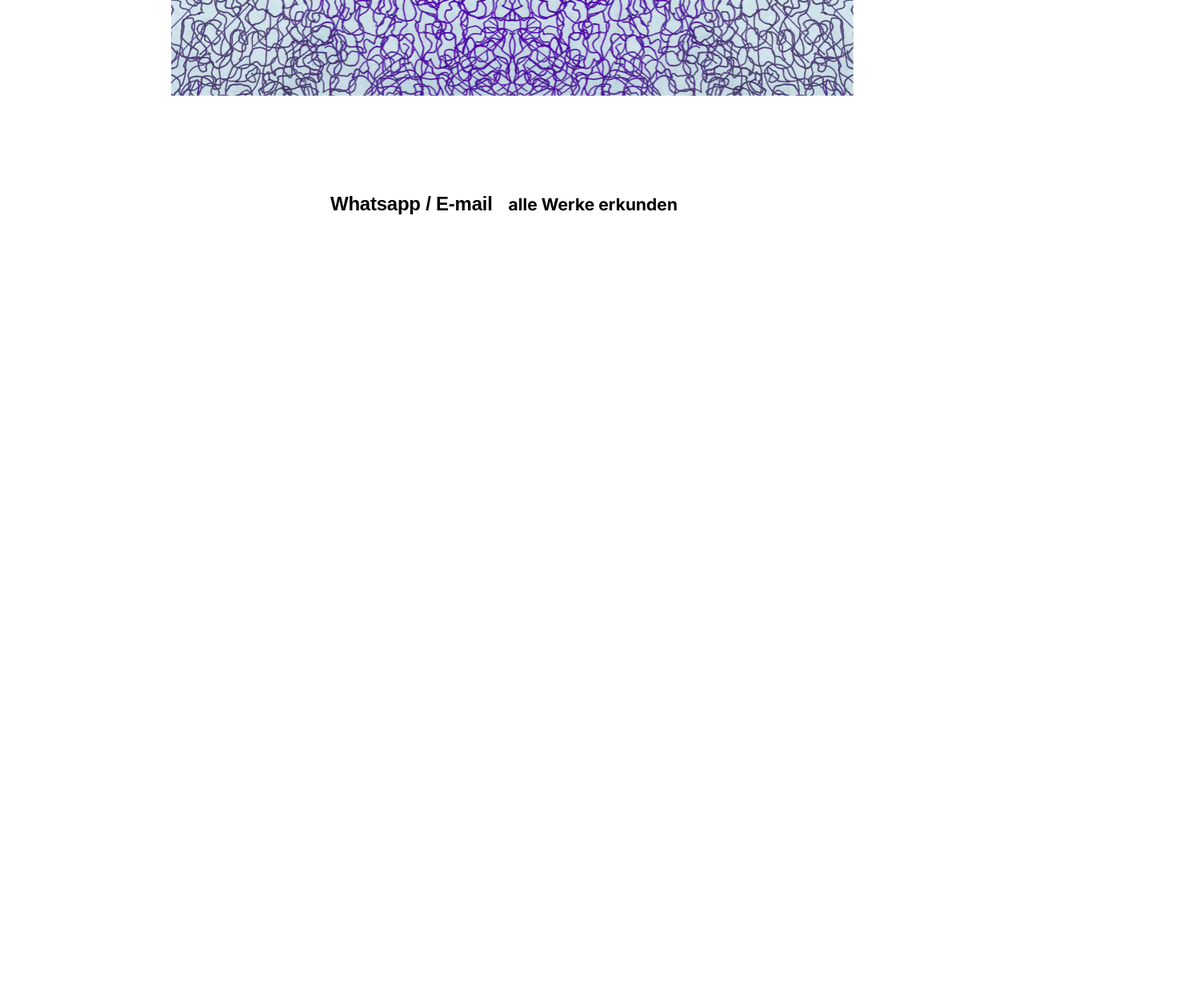
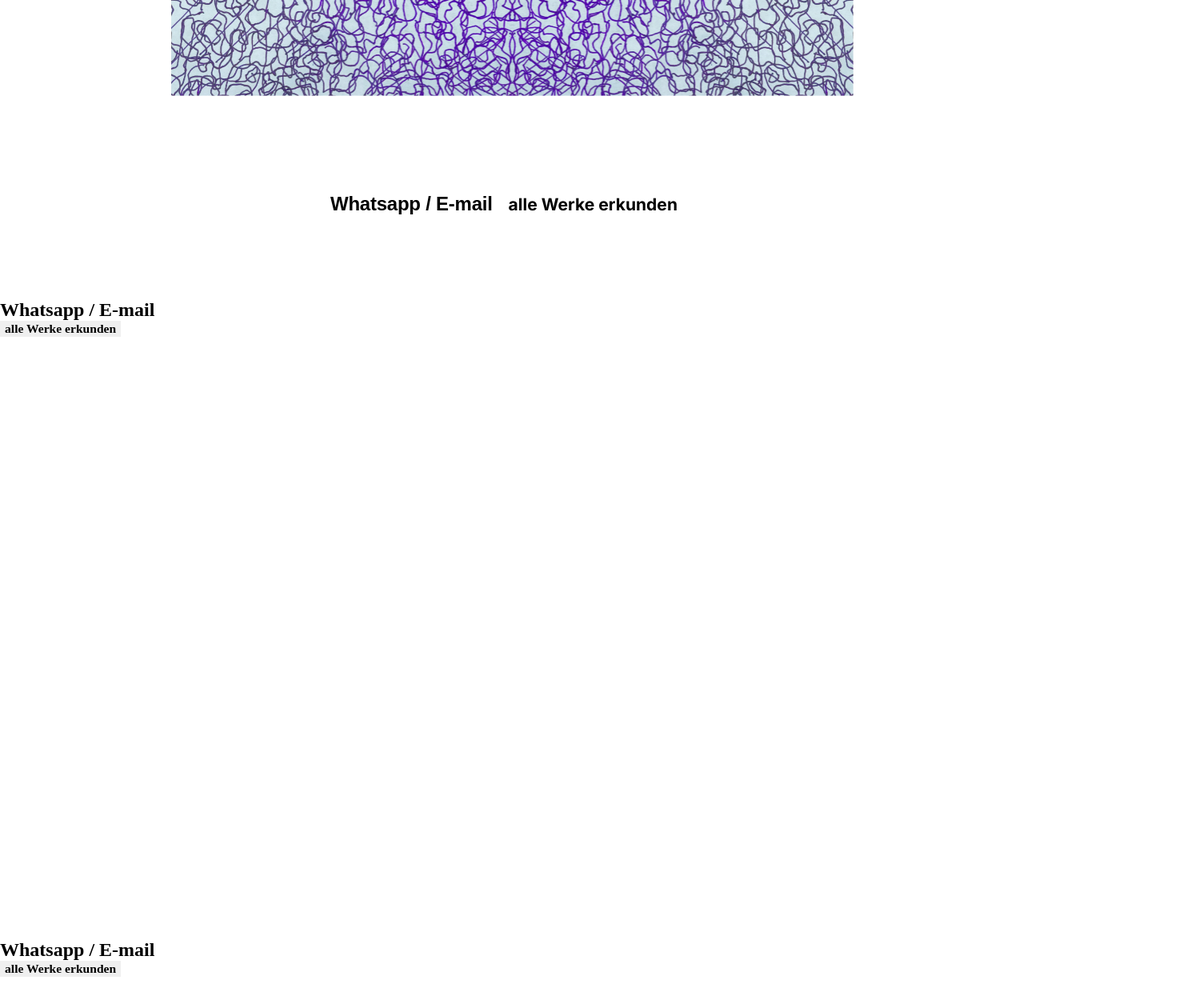
Before and after one commit to juliaparamonova/ANDREY.PHI, a React (Vite) app: page / in a window 1280 px wide. Shown: the part 1286-2546 px from the top of the page at 80% size, 1474 px wide, since content can reach past the window. Before the commit the page ends 1660 px from the top, so only its background shows below. Built offline with nearby package versions, Linux system fonts and the light colour scheme.

Commit message:
add compoonents

```diff
--- a/src/App.tsx
+++ b/src/App.tsx
@@ -3,6 +3,9 @@ import './App.css';
 import Header from './components/Header/Header';
 import Hero from './components/Hero/Hero';
 import Body from './components/Body/Body';
+import Gallery from './components/Gallery/Gallery';
+import Aboutme from './components/Aboutme/Aboutme';
+import Contacts from './components/Contacts/Contacts';
 
 export default function App() {
   const [showButtons, setShowButtons] = useState(false);
@@ -29,6 +32,16 @@ export default function App() {
       <section id="section2">
         <Body />
       </section>
+
+      <section id="section2">
+        <Gallery />
+      </section>
+      <section id="section2">
+        <Aboutme />
+      </section>
+      <section id="section2">
+        <Contacts />
+      </section>
     </>
   );
 }
--- /dev/null
+++ b/src/components/Aboutme/Aboutme.tsx
@@ -0,0 +1,14 @@
+import css from './Aboutme.module.css';
+
+export default function Aboutme() {
+  return (
+    <section className={css.section_body}>
+      <div className={css.contacts}>
+        <h2 className={css.title_contacts}>Whatsapp / E-mail</h2>
+        <button>
+          <h3>alle Werke erkunden</h3>
+        </button>
+      </div>
+    </section>
+  );
+}
--- /dev/null
+++ b/src/components/Contacts/Contacts.tsx
@@ -0,0 +1,14 @@
+import css from './Contacts.module.css';
+
+export default function Contacts() {
+  return (
+    <section className={css.section_body}>
+      <div className={css.contacts}>
+        <h2 className={css.title_contacts}>Whatsapp / E-mail</h2>
+        <button>
+          <h3>alle Werke erkunden</h3>
+        </button>
+      </div>
+    </section>
+  );
+}
--- /dev/null
+++ b/src/components/Gallery/Gallery.tsx
@@ -0,0 +1,14 @@
+import css from './Gallery.module.css';
+
+export default function Gallery() {
+  return (
+    <section className={css.section_body}>
+      <div className={css.contacts}>
+        <h2 className={css.title_contacts}>Whatsapp / E-mail</h2>
+        <button>
+          <h3>alle Werke erkunden</h3>
+        </button>
+      </div>
+    </section>
+  );
+}
```
Also changed, not shown: src/components/Aboutme/Aboutme.module.css (added), src/components/Contacts/Contacts.module.css (added), src/components/Gallery/Gallery.module.css (added).
